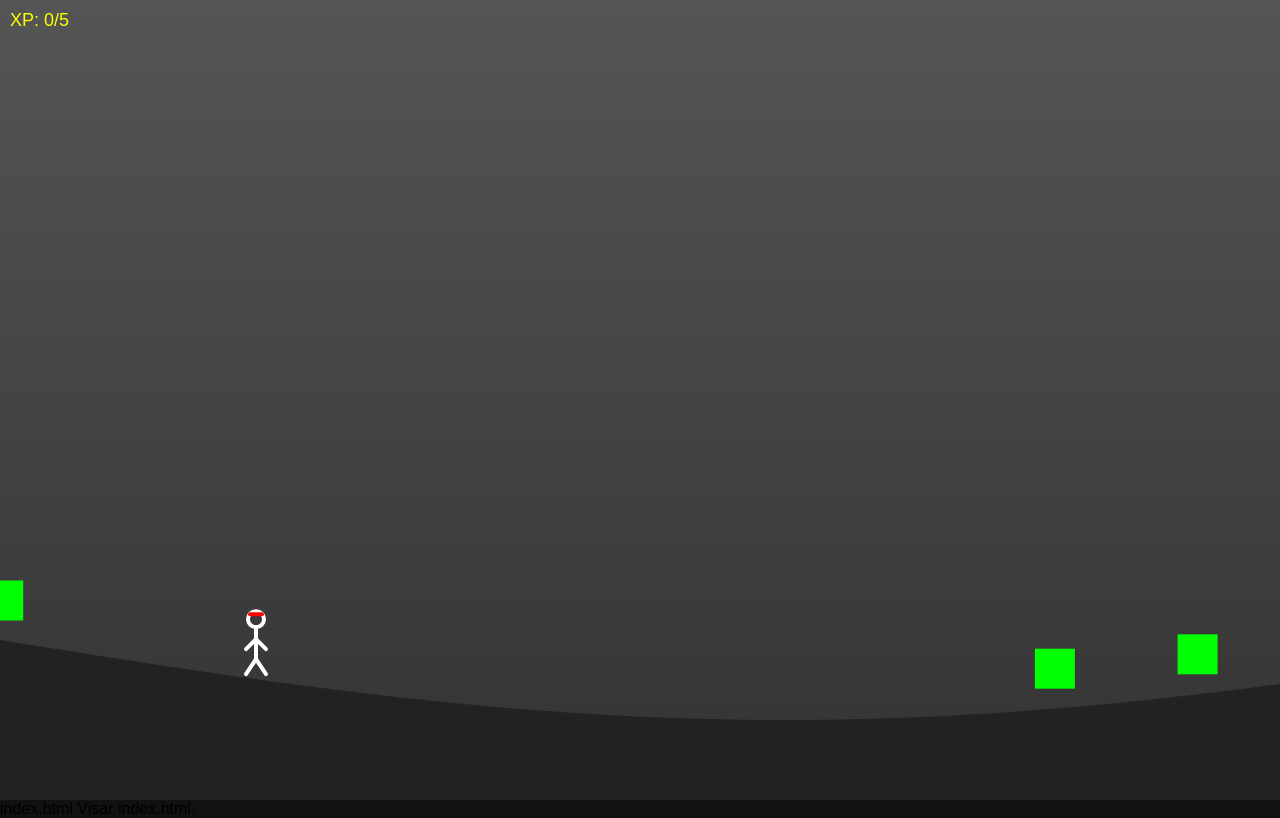
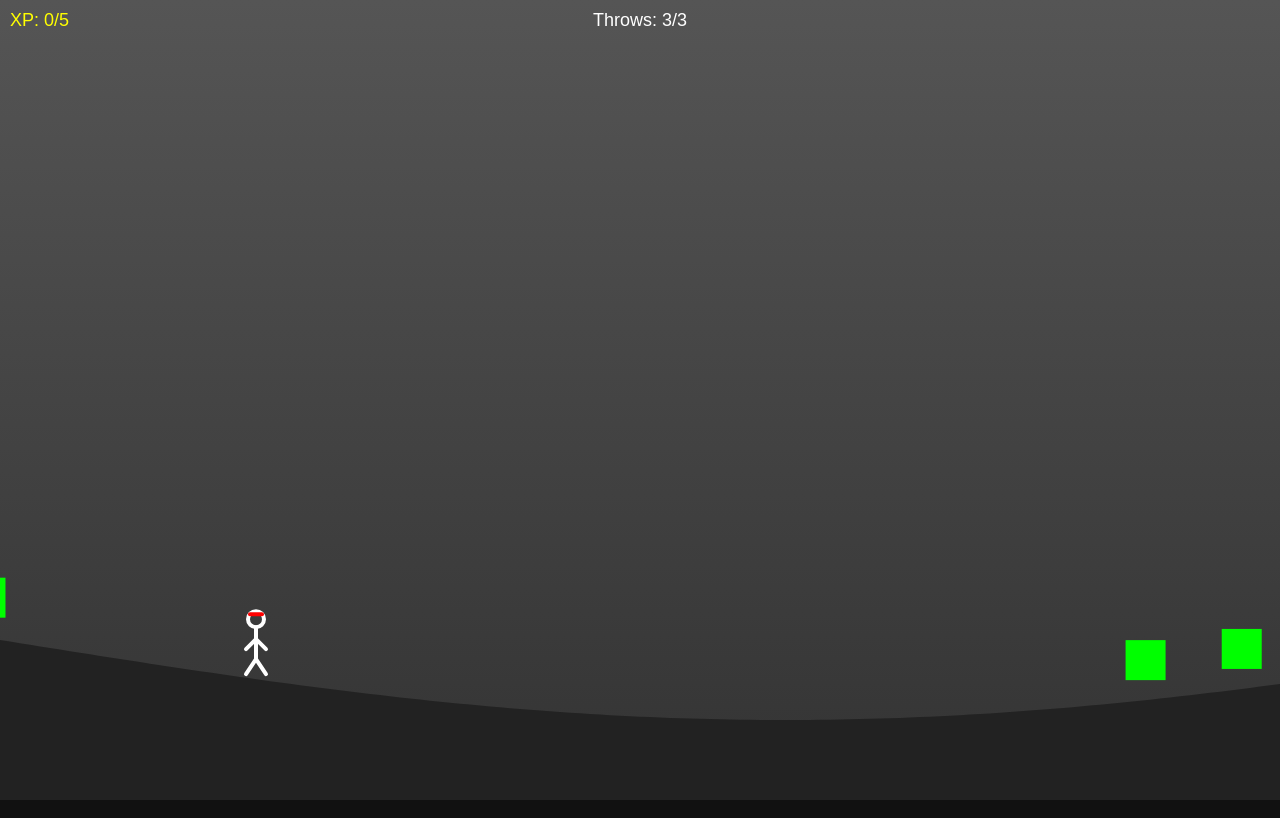
Before and after one commit to ChristofferBergman/NoahNinja, a plain HTML site: page index.html in a window 1280 px wide. Drawn offline with Linux system fonts and the light colour scheme.

Commit message:
Limited throws + enemies

```diff
--- a/index.html
+++ b/index.html
@@ -5,148 +5,294 @@
 <meta name="viewport" content="width=device-width, initial-scale=1.0" />
 <title>Ninja Gesture Game</title>
 <style>
-  body { margin:0; background:#111; overflow:hidden; font-family:sans-serif; }
-  canvas { display:block; background:linear-gradient(to top,#333,#555); cursor:crosshair; }
+  body { margin: 0; background: #111; overflow: hidden; font-family: sans-serif; }
+  canvas { display: block; background: linear-gradient(to top, #333, #555); cursor: crosshair; }
   #powerupMenu {
-    position:absolute; top:50%; left:50%; transform:translate(-50%,-50%);
-    background:rgba(0,0,0,0.9); color:#fff; padding:30px; border-radius:15px;
-    text-align:center; display:none; z-index:100;
+    position: absolute; top: 50%; left: 50%; transform: translate(-50%, -50%);
+    background: rgba(0,0,0,0.9); color: #fff; padding: 30px; border-radius: 15px; text-align: center;
+    display: none; z-index: 100;
   }
   #powerupMenu button {
-    margin:10px; padding:12px 25px; font-size:18px; border-radius:8px;
-    cursor:pointer; background:#222; color:#fff; border:none;
+    margin: 10px; padding: 10px 20px; font-size: 16px; border-radius: 8px;
+    cursor: pointer; background: #222; color: #fff; border: none;
   }
-  #powerupMenu button:hover { background:#444; }
-  #xpDisplay { position:absolute; top:10px; left:10px; color:#ff0; font-size:18px; }
+  #powerupMenu button:hover { background: #444; }
+  #xpDisplay { position: absolute; top: 10px; left: 10px; color: #ff0; font-size: 18px; }
+  #throwsDisplay { position: absolute; top: 10px; left: 50%; transform: translateX(-50%); color: #fff; font-size: 18px; }
 </style>
 </head>
 <body>
 <canvas id="game"></canvas>
 <div id="xpDisplay">XP: 0/5</div>
+<div id="throwsDisplay">Throws: 3/3</div>
 <div id="powerupMenu">
   <h2>Choose a Power-up!</h2>
   <button id="powerThrow">Increase Throw Power</button>
   <button id="powerAttack">Longer Attack Mode</button>
-  <button id="powerSlowmo">Stronger Slowmo</button>
+  <button id="powerSlowmo">Stronger Slow-mo</button>
+  <button id="powerExtraThrows">Extra Throws</button>
 </div>
 
 <script>
 const canvas = document.getElementById("game");
 const ctx = canvas.getContext("2d");
-let width = window.innerWidth, height = window.innerHeight;
-canvas.width = width; canvas.height = height;
+let width = window.innerWidth;
+let height = window.innerHeight;
+canvas.width = width;
+canvas.height = height;
 
 const baseGravity = 0.8;
-let gameOver = false, slowMotion = 1, attackTimeout = null;
+let gameOver = false;
+let slowMotion = 1;
+let attackTimeout = null;
+let attackUnlimited = false;
 
 const hillAmplitude = 80;
 const hillFrequency = 0.002;
-function getGroundY(x){ return height*0.8 + Math.sin(x*hillFrequency)*hillAmplitude; }
+function getGroundY(x) { return height * 0.8 + Math.sin(x * hillFrequency) * hillAmplitude; }
 
-const ninja = { x:width*0.2, y:getGroundY(width*0.2)-20, vx:0, vy:0, size:40, color:"#fff", attacking:false };
+const ninja = {
+  x: width*0.2, y: getGroundY(width*0.2)-20, vx:0, vy:0, size:40,
+  color:"#fff", attacking:false, dead:false, throwsLeft:3, maxThrows:3
+};
 
 let enemies = [];
 function spawnEnemy() {
-  const fromLeft = Math.random()<0.5;
-  enemies.push({ x: fromLeft?-50:width+50, y:getGroundY(fromLeft?0:width)-20, size:40, color:"#0f0", dead:false, dir:fromLeft?1:-1, speed:2+Math.random()*1.5 });
+  const fromLeft = Math.random() < 0.5;
+  const xpNeeded = xpToLevel;
+  let type = "normal";
+  if(xpNeeded>=40 && Math.random()<0.1) type="purple";
+  else if(xpNeeded>=20 && Math.random()<0.2) type="big";
+  enemies.push({
+    x: fromLeft?-50:width+50,
+    y: getGroundY(fromLeft?0:width)-20,
+    size: type==="big"?60:40,
+    color: type==="purple"?"#a0f":"#0f0",
+    dead:false,
+    dir: fromLeft?1:-1,
+    speed: type==="purple"?3+Math.random()*1.5:2+Math.random()*1.5,
+    type:type,
+    hp: type==="big"?2:type==="purple"?4:1,
+    cooldown:0
+  });
 }
 
-let gesture = { active:false, startX:0, startY:0, currentX:0, currentY:0 };
+let gesture={active:false, startX:0, startY:0, currentX:0, currentY:0};
 
 // XP & Power-ups
-let xp = 0, xpToLevel = 5, maxThrowPower = 25, attackDuration = 400, baseSlowMo = 0.3, slowMoMultiplier = 1;
-let floatingTexts = [];
+let xp = 0;
+let xpToLevel = 5;
+let maxThrowPower = 30;
+let attackDuration = 500;
+let slowmoStrength = 0.2;
 
 const xpDisplay = document.getElementById("xpDisplay");
+const throwsDisplay = document.getElementById("throwsDisplay");
 const powerupMenu = document.getElementById("powerupMenu");
 const powerThrowBtn = document.getElementById("powerThrow");
 const powerAttackBtn = document.getElementById("powerAttack");
 const powerSlowmoBtn = document.getElementById("powerSlowmo");
+const powerExtraThrowsBtn = document.getElementById("powerExtraThrows");
 
-function updateXPDisplay(){ xpDisplay.textContent = `XP: ${xp}/${xpToLevel}`; }
-function showPowerupMenu(){ powerupMenu.style.display="block"; slowMotion=0; }
-function hidePowerupMenu(){ powerupMenu.style.display="none"; slowMotion=1; xp=0; xpToLevel+=5; updateXPDisplay(); }
+function showPowerupMenu() { powerupMenu.style.display="block"; slowMotion=0; }
+function hidePowerupMenu() { powerupMenu.style.display="none"; slowMotion=1; xp=0; xpDisplay.textContent=`XP: ${xp}/${xpToLevel}`; }
 
 powerThrowBtn.addEventListener("click", ()=>{ maxThrowPower+=15; hidePowerupMenu(); });
-powerAttackBtn.addEventListener("click", ()=>{ attackDuration+=300; hidePowerupMenu(); });
-powerSlowmoBtn.addEventListener("click", ()=>{ slowMoMultiplier*=0.5; hidePowerupMenu(); });
+powerAttackBtn.addEventListener("click", ()=>{ attackDuration+=400; hidePowerupMenu(); });
+powerSlowmoBtn.addEventListener("click", ()=>{ slowmoStrength *=0.5; hidePowerupMenu(); });
+powerExtraThrowsBtn.addEventListener("click", ()=>{ ninja.maxThrows+=1; ninja.throwsLeft=ninja.maxThrows; hidePowerupMenu(); });
 
-function drawGround(){ ctx.beginPath(); ctx.moveTo(0,getGroundY(0));
+let xpPopups = [];
+
+function drawGround(){
+  ctx.beginPath();
+  ctx.moveTo(0,getGroundY(0));
   for(let x=0;x<=width;x+=10) ctx.lineTo(x,getGroundY(x));
-ctx.lineTo(width,height); ctx.lineTo(0,height); ctx.closePath(); ctx.fillStyle="#222"; ctx.fill(); }
+  ctx.lineTo(width,height);
+  ctx.lineTo(0,height);
+  ctx.closePath();
+  ctx.fillStyle="#222"; ctx.fill();
+}
 
-function drawNinja(){ ctx.save(); ctx.translate(ninja.x,ninja.y); ctx.strokeStyle=ninja.color; ctx.lineWidth=4; ctx.lineCap="round";
+function drawNinja(){
+  ctx.save(); ctx.translate(ninja.x,ninja.y); ctx.strokeStyle=ninja.color; ctx.lineWidth=4; ctx.lineCap="round";
   ctx.beginPath(); ctx.arc(0,-ninja.size,8,0,Math.PI*2); ctx.stroke();
   ctx.beginPath(); ctx.moveTo(0,-ninja.size+8); ctx.lineTo(0,0); ctx.stroke();
-ctx.beginPath(); ctx.moveTo(0,-ninja.size/2); ctx.lineTo(-10,-ninja.size/4); ctx.moveTo(0,-ninja.size/2); ctx.lineTo(10,-ninja.size/4); ctx.stroke();
+  ctx.beginPath(); ctx.moveTo(0,-ninja.size/2); ctx.lineTo(-10,-ninja.size/4);
+  ctx.moveTo(0,-ninja.size/2); ctx.lineTo(10,-ninja.size/4); ctx.stroke();
   ctx.beginPath(); ctx.moveTo(0,0); ctx.lineTo(-10,15); ctx.moveTo(0,0); ctx.lineTo(10,15); ctx.stroke();
-ctx.strokeStyle="red"; ctx.beginPath(); ctx.moveTo(-6,-ninja.size-5); ctx.lineTo(6,-ninja.size-5); ctx.stroke(); ctx.restore(); }
+  ctx.strokeStyle="red"; ctx.beginPath(); ctx.moveTo(-6,-ninja.size-5); ctx.lineTo(6,-ninja.size-5); ctx.stroke();
+  ctx.restore();
+}
 
-function drawEnemies(){ for(let e of enemies){ ctx.fillStyle=e.color; ctx.fillRect(e.x-e.size/2,e.y-e.size,e.size,e.size); } }
-function drawAimLine(){ if(!gesture.active) return; ctx.strokeStyle="rgba(255,255,0,0.5)"; ctx.lineWidth=3;
+function drawEnemies(){
+  for(let e of enemies){
+    ctx.fillStyle=e.color;
+    ctx.fillRect(e.x-e.size/2,e.y-e.size,e.size,e.size);
+  }
+}
+
+function drawAimLine(){
+  if(!gesture.active) return;
+  ctx.strokeStyle="rgba(255,255,0,0.5)"; ctx.lineWidth=3;
   ctx.beginPath(); ctx.moveTo(gesture.startX,gesture.startY); ctx.lineTo(gesture.currentX,gesture.currentY); ctx.stroke();
   const dx=gesture.currentX-gesture.startX, dy=gesture.currentY-gesture.startY, dist=Math.sqrt(dx*dx+dy*dy);
-ctx.fillStyle="#ff0"; ctx.font="16px sans-serif"; ctx.fillText(`Power: ${Math.round(dist)}`,gesture.startX+10,gesture.startY-10); }
+  ctx.fillStyle="#ff0"; ctx.font="16px sans-serif";
+  ctx.fillText(`Power: ${Math.round(dist)}`, gesture.startX+10, gesture.startY-10);
+}
 
-function drawFloatingTexts(){ for(let i=floatingTexts.length-1;i>=0;i--){ const t=floatingTexts[i];
-ctx.fillStyle=`rgba(255,255,0,${t.alpha})`; ctx.font="20px sans-serif"; ctx.fillText("+1 XP",t.x,t.y);
-t.y-=0.5; t.alpha-=0.02; if(t.alpha<=0) floatingTexts.splice(i,1); } }
+function drawGameOver(){
+  ctx.fillStyle="rgba(0,0,0,0.6)"; ctx.fillRect(0,0,width,height);
+  ctx.fillStyle="#fff"; ctx.font="48px sans-serif"; ctx.textAlign="center";
+  ctx.fillText("💀 Game Over 💀", width/2,height/2);
+  ctx.font="24px sans-serif"; ctx.fillText("Reload to restart", width/2,height/2+50);
+}
 
-function drawGameOver(){ ctx.fillStyle="rgba(0,0,0,0.6)"; ctx.fillRect(0,0,width,height);
-ctx.fillStyle="#fff"; ctx.font="48px sans-serif"; ctx.textAlign="center";
-ctx.fillText("💀 Game Over 💀",width/2,height/2); ctx.font="24px sans-serif";
-ctx.fillText("Reload to restart",width/2,height/2+50); }
+function updateNinja(dt){
+  ninja.vy+=baseGravity*dt;
+  ninja.x+=ninja.vx*dt; ninja.y+=ninja.vy*dt;
+  const groundHere=getGroundY(ninja.x);
+  let touchingGround = false;
+  if(ninja.y>=groundHere-20){
+    ninja.y=groundHere-20; ninja.vy=0; ninja.vx*=0.98;
+    ninja.throwsLeft=ninja.maxThrows;
+    touchingGround=true;
+  } else ninja.vx*=0.977;
+  if(ninja.x<20) ninja.x=20;
+  if(ninja.x>width-20) ninja.x=width-20;
+  if(ninja.y-ninja.size<0){ ninja.y=ninja.size; ninja.vy=0; }
+  ninja.y=Math.min(ninja.y,groundHere-20);
 
-function updateNinja(dt){ ninja.vy+=baseGravity*dt; ninja.x+=ninja.vx*dt; ninja.y+=ninja.vy*dt;
-const groundHere=getGroundY(ninja.x); if(ninja.y>=groundHere-20){ ninja.y=groundHere-20; ninja.vy=0; ninja.vx*=0.98; } else ninja.vx*=0.977;
-if(ninja.x<20) ninja.x=20; if(ninja.x>width-20) ninja.x=width-20; if(ninja.y-ninja.size<0){ ninja.y=ninja.size; ninja.vy=0; }
-ninja.y=Math.min(ninja.y,groundHere-20); slowMotion = ninja.attacking?1:baseSlowMo*slowMoMultiplier; }
+  // Unlimited attack only when falling with 0 throws
+  attackUnlimited = (!touchingGround && ninja.throwsLeft<=0);
 
-function updateEnemies(dt){ for(let e of enemies){ e.x+=e.speed*e.dir*dt; if((e.dir===1 && e.x>ninja.x)||(e.dir===-1 && e.x<ninja.x)) e.dir*=-1; e.y=getGroundY(e.x)-20; }
-enemies.forEach(e=>{ const dx=ninja.x-e.x, dy=ninja.y-e.y, dist=Math.sqrt(dx*dx+dy*dy);
-if(dist<30 && ninja.attacking && !e.dead){ e.dead=true; xp+=1; floatingTexts.push({x:e.x,y:e.y-30,alpha:1}); updateXPDisplay(); if(xp>=xpToLevel) showPowerupMenu(); } });
-enemies=enemies.filter(e=>!e.dead && e.x>-100 && e.x<width+100); }
+  // Exit attack mode normally if not unlimited
+  if(!attackUnlimited && ninja.attacking && !gesture.active && attackTimeout===null){
+    ninja.attacking=false;
+    ninja.color="#fff";
+  }
 
-function detectCollisions(){ for(let e of enemies){ const dx=ninja.x-e.x, dy=ninja.y-e.y, dist=Math.sqrt(dx*dx+dy*dy);
-if(dist<30){ if(ninja.attacking)e.dead=true; else{ ninja.dead=true; gameOver=true; } } } }
+  // Update slow motion
+  slowMotion = ninja.attacking ? 1 : slowmoStrength;
+
+  // Update throws display
+  throwsDisplay.textContent = `Throws: ${ninja.throwsLeft}/${ninja.maxThrows}`;
+}
+
+function updateEnemies(dt){
+  for(let e of enemies){
+    if(e.type==="purple"){
+      let dx = ninja.x - e.x;
+      let dy = ninja.y - e.y;
+      e.x += dx*0.02*dt;
+      e.y += dy*0.02*dt;
+    } else e.x += e.speed*e.dir*dt;
+    if((e.dir===1 && e.x>ninja.x) || (e.dir===-1 && e.x<ninja.x)) e.dir*=-1;
+    if(e.type!=="purple") e.y = getGroundY(e.x)-20;
+    if(e.cooldown>0) e.cooldown-=dt;
+  }
+
+  // XP detection
+  enemies.forEach(e=>{
+    const dx = ninja.x - e.x, dy = ninja.y - e.y, dist=Math.sqrt(dx*dx+dy*dy);
+    if(dist<30 && ninja.attacking && !e.dead && e.cooldown<=0){
+      e.hp--;
+      e.cooldown = 10;
+      if(e.hp<=0){
+        e.dead=true;
+        let gainedXP = e.type==="purple"?4:1;
+        xp+=gainedXP;
+        xpDisplay.textContent=`XP: ${xp}/${xpToLevel}`;
+        xpPopups.push({x:e.x,y:e.y,text:`+${gainedXP}`,alpha:1});
+        if(xp>=xpToLevel) showPowerupMenu();
+      } else if(e.type==="big") e.color="#0f0"; // light green
+    }
+  });
+
+  enemies = enemies.filter(e=>!e.dead && e.x>-100 && e.x<width+100);
+}
+
+function detectCollisions(){
+  for(let e of enemies){
+    const dx=ninja.x-e.x, dy=ninja.y-e.y, dist=Math.sqrt(dx*dx+dy*dy);
+    if(dist<30 && !ninja.attacking){ ninja.dead=true; gameOver=true; }
+  }
+}
+
+canvas.addEventListener("mousedown", e => { gesture.active=true; gesture.startX=e.clientX; gesture.startY=e.clientY; gesture.currentX=e.clientX; gesture.currentY=e.clientY; });
+canvas.addEventListener("mousemove", e => { if(!gesture.active) return; gesture.currentX=e.clientX; gesture.currentY=e.clientY; });
+canvas.addEventListener("mouseup", e => { if(gameOver) return; gesture.active=false; gesture.endX=e.clientX; gesture.endY=e.clientY; handleGesture(); });
+
+// Mobile support
+canvas.addEventListener("touchstart", e => { e.preventDefault(); gesture.active=true; gesture.startX=e.touches[0].clientX; gesture.startY=e.touches[0].clientY; gesture.currentX=e.touches[0].clientX; gesture.currentY=e.touches[0].clientY; });
+canvas.addEventListener("touchmove", e => { e.preventDefault(); if(!gesture.active) return; gesture.currentX=e.touches[0].clientX; gesture.currentY=e.touches[0].clientY; });
+canvas.addEventListener("touchend", e => { e.preventDefault(); if(gameOver) return; gesture.active=false; gesture.endX=gesture.currentX; gesture.endY=gesture.currentY; handleGesture(); });
 
 function handleGesture(){
-  const dx=gesture.endX-gesture.startX, dy=gesture.endY-gesture.startY;
-  const dist=Math.sqrt(dx*dx+dy*dy); if(dist<5) return;
-  const power=Math.min(dist/5,maxThrowPower); const angle=Math.atan2(dy,dx);
-  ninja.vx=Math.cos(angle)*power; ninja.vy=Math.sin(angle)*power;
-  ninja.attacking=true; ninja.color="#ff0"; if(attackTimeout) clearTimeout(attackTimeout);
-  attackTimeout = setTimeout(()=>{ ninja.attacking=false; ninja.color="#fff"; attackTimeout=null; }, attackDuration);
+  const dx=gesture.endX-gesture.startX, dy=gesture.endY-gesture.startY, dist=Math.sqrt(dx*dx+dy*dy);
+  if(dist<5 || ninja.throwsLeft<=0) return;
+  const power=Math.min(dist/5,maxThrowPower);
+  const angle=Math.atan2(dy,dx);
+  ninja.vx=Math.cos(angle)*power;
+  ninja.vy=Math.sin(angle)*power;
+  ninja.throwsLeft--;
+
+  // Attack mode logic
+  if(!attackUnlimited){
+    if(!ninja.attacking){
+      ninja.attacking=true;
+      ninja.color="#ff0";
+      if(attackTimeout) clearTimeout(attackTimeout);
+      attackTimeout=setTimeout(()=>{
+        ninja.attacking=false;
+        ninja.color="#fff";
+        attackTimeout=null;
+      },attackDuration);
+    } else {
+      if(attackTimeout){ clearTimeout(attackTimeout); attackTimeout=setTimeout(()=>{ ninja.attacking=false; ninja.color="#fff"; attackTimeout=null; },attackDuration); }
     }
-
-// Mouse + Touch support
-function startGesture(e){ gesture.active=true; gesture.startX=e.clientX||e.touches[0].clientX; gesture.startY=e.clientY||e.touches[0].clientY; gesture.currentX=gesture.startX; gesture.currentY=gesture.startY; }
-function moveGesture(e){ if(!gesture.active) return; gesture.currentX=e.clientX||e.touches[0].clientX; gesture.currentY=e.clientY||e.touches[0].clientY; }
-function endGesture(e){ if(gameOver) return; gesture.active=false; gesture.endX=e.clientX||e.changedTouches[0].clientX; gesture.endY=e.clientY||e.changedTouches[0].clientY; handleGesture(); }
-
-canvas.addEventListener("mousedown",startGesture);
-canvas.addEventListener("mousemove",moveGesture);
-canvas.addEventListener("mouseup",endGesture);
-canvas.addEventListener("touchstart",startGesture);
-canvas.addEventListener("touchmove",moveGesture);
-canvas.addEventListener("touchend",endGesture);
+  } else {
+    ninja.attacking=true;
+    ninja.color="#ff0";
+    if(attackTimeout){ clearTimeout(attackTimeout); attackTimeout=null; }
+  }
+}
 
 let lastTime=performance.now();
 function loop(currentTime){
-  const deltaTime=(currentTime-lastTime)/16.666; lastTime=currentTime; const dt=deltaTime*slowMotion;
+  const deltaTime=(currentTime-lastTime)/16.666;
+  lastTime=currentTime;
+  const dt=deltaTime*slowMotion;
+
   ctx.clearRect(0,0,width,height);
-  drawGround(); drawEnemies(); drawNinja(); drawAimLine(); drawFloatingTexts();
-  if(!gameOver){ updateNinja(dt); updateEnemies(dt); detectCollisions(); } else drawGameOver();
+  drawGround(); drawEnemies(); drawNinja(); drawAimLine();
+
+  // draw XP popups
+  xpPopups.forEach(p=>{
+    ctx.fillStyle=`rgba(255,255,0,${p.alpha})`;
+    ctx.font="16px sans-serif";
+    ctx.fillText(p.text,p.x,p.y);
+    p.y-=0.5; p.alpha-=0.02;
+  });
+  xpPopups = xpPopups.filter(p=>p.alpha>0);
+
+  if(!gameOver){ updateNinja(dt); updateEnemies(dt); detectCollisions(); }
+  else drawGameOver();
   requestAnimationFrame(loop);
 }
 requestAnimationFrame(loop);
 
-function randomSpawnLoop(){ if(gameOver) return; spawnEnemy(); setTimeout(randomSpawnLoop,1000+Math.random()*2000); }
+function randomSpawnLoop(){
+  if(gameOver) return;
+  if(enemies.length<Math.min(3+Math.floor(xpToLevel/5),30)) spawnEnemy();
+  setTimeout(randomSpawnLoop,1000+Math.random()*2000);
+}
 randomSpawnLoop();
 
-window.addEventListener("resize",()=>{ width=window.innerWidth; height=window.innerHeight; canvas.width=width; canvas.height=height; });
+window.addEventListener("resize", ()=>{
+  width=window.innerWidth; height=window.innerHeight;
+  canvas.width=width; canvas.height=height;
+});
 </script>
 </body>
 </html>
-index.html
-Visar index.html.
```
Lines whose indentation alone changed are shown as unchanged.
